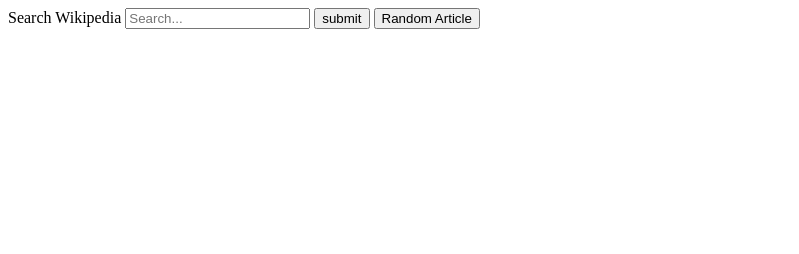
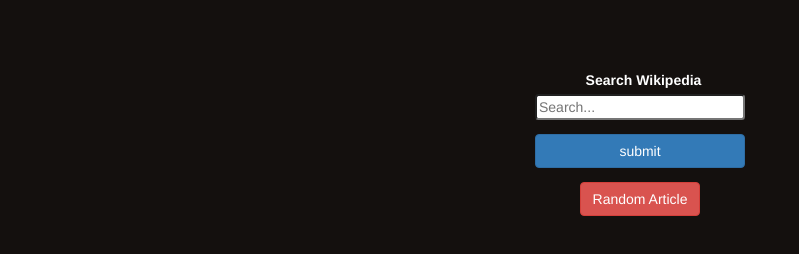
Before and after one commit to Lenocam/FCC, a plain HTML site: page wikipedia/index.html in a window 1280 px wide. Shown: the whole page, without its empty margins (0-799 px from the left). Drawn offline with nearby package versions, Linux system fonts and the light colour scheme.

Commit message:
made the functioning site slightly more attractive

```diff
--- a/wikipedia/index.html
+++ b/wikipedia/index.html
@@ -4,6 +4,8 @@
 <head>
   <meta charset="utf-8">
   <script src="https://ajax.googleapis.com/ajax/libs/jquery/3.2.1/jquery.min.js"></script>
+  <!-- Latest compiled and minified CSS -->
+  <link rel="stylesheet" href="https://maxcdn.bootstrapcdn.com/bootstrap/3.3.7/css/bootstrap.min.css" integrity="sha384-BVYiiSIFeK1dGmJRAkycuHAHRg32OmUcww7on3RYdg4Va+PmSTsz/K68vbdEjh4u" crossorigin="anonymous">
   <link rel="stylesheet" type="text/css" href="css/styles.css">
   <script type="text/javascript" src="js/actions.js"></script>
   <meta name="description" content="FreeCodeCamp Challenge using APIs and Wikipedia">
@@ -20,11 +22,23 @@
 </head>
 
 <body>
-  <label for="searchTerm">Search Wikipedia</label>
+  <header>
+    <div class="searching">
+      <label for="searchTerm">Search Wikipedia</label>
+      <input name="search" type="text" id="searchTerm" placeholder="Search...">
+      <div class="stuff">
 
-  <input name="search" type="text" id="searchTerm" placeholder="Search...">
-  <button id="searchButton">submit</button>
-  <button id="randomArticle" name="button">Random Article</button>
+      </div>
+      <button id="searchButton" class="btn btn-primary">submit</button>
+      <button id="randomArticle" name="button" class="btn btn-danger">Random Article</button>
+    </header>
+    </div>
+
+
+
+
+
+
 
   <div id="output">
 
--- a/wikipedia/js/actions.js
+++ b/wikipedia/js/actions.js
@@ -7,7 +7,6 @@
 
   $("#searchButton").on("click", function() {
     if ($("#searchTerm").val() == "") {
-      console.log('fart');
     } else {
       $("#output").empty();
       var formValue = $("#searchTerm").val();
@@ -34,7 +33,6 @@
   });
 
   $("#randomArticle").on("click", function() {
-    //console.log("random");
     window.open("https://en.wikipedia.org/wiki/Special:Random");
   })
 });
--- a/wikipedia/scss/styles.scss
+++ b/wikipedia/scss/styles.scss
@@ -0,0 +1,45 @@
+body {
+  background-color: #14100E;
+  display: flex;
+  flex-direction: column;
+  justify-content: space-between;
+  align-items: center;
+
+  header {
+    width: 100%;
+    position: relative;
+    top: 0;
+    left: 0;
+    margin-bottom: 3em;
+    .searching {
+      label {
+        color:white;
+        padding-left: .5em;
+        margin-top: 5em;
+        margin-bottom: .25em;
+      }
+      display: flex;
+      flex-direction: column;
+      justify-content: center;
+      align-items: center;
+      #searchTerm {
+        width: 15em;
+        margin-bottom: 1em;
+        border-radius: .25em;
+      }
+      #searchButton {
+        width: 15em;
+        margin-bottom: 1em;
+      }
+    }
+  }
+  #output {
+    left: 0;
+    right: 0;
+    width: 90%;
+    display: flex;
+    flex-direction: column;
+    justify-content: center;
+    // align-content: ce;
+  }
+}
```
Also changed, not shown: wikipedia/css/styles.css, wikipedia/scss/styles.css, 1 other file.
